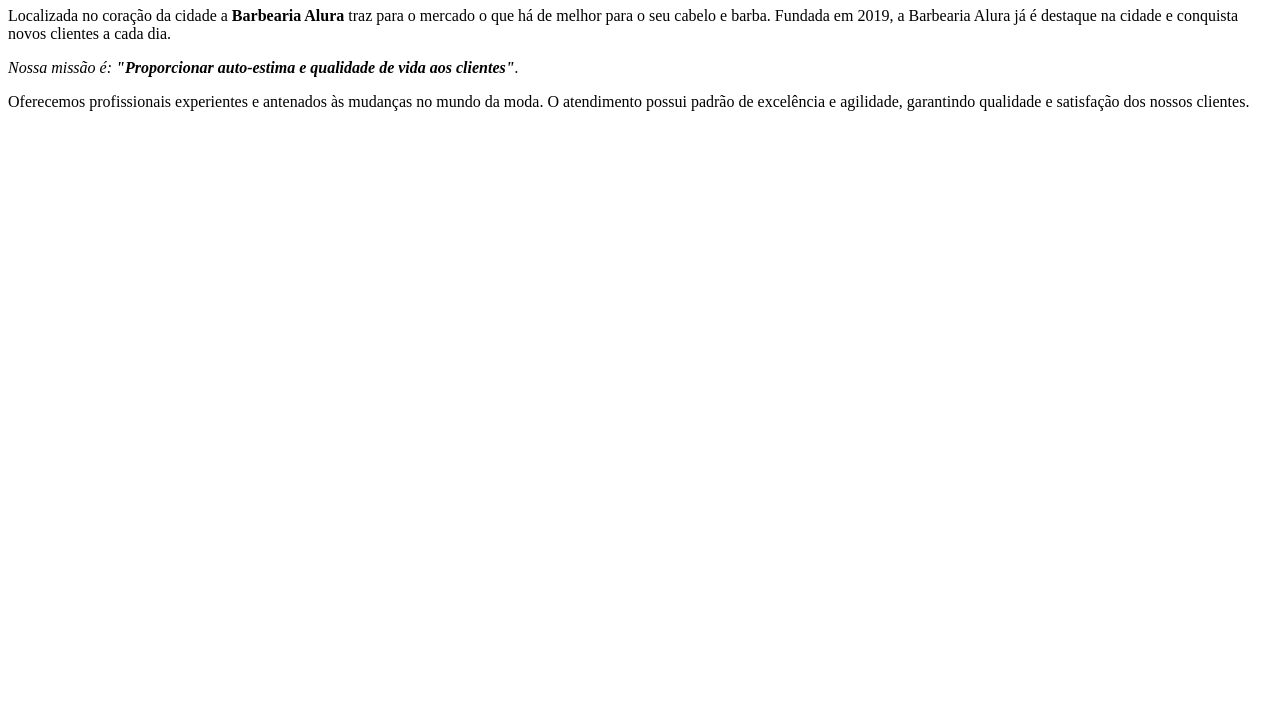
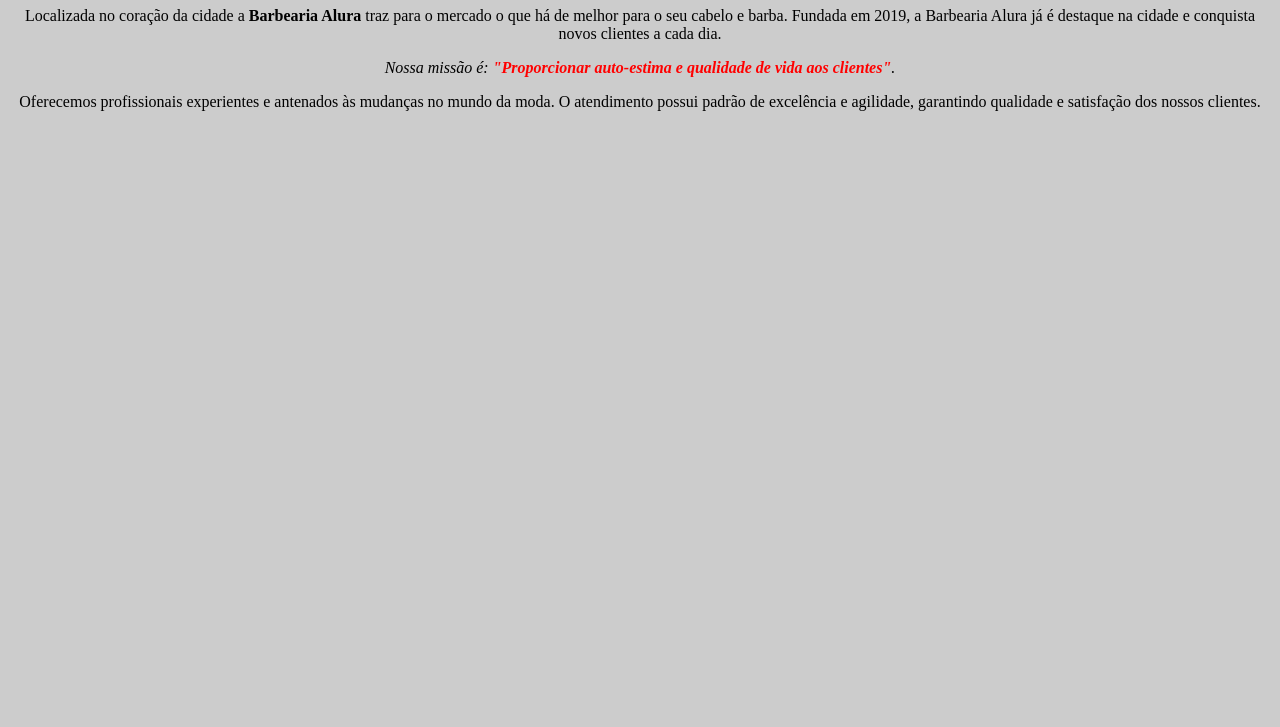
Before and after one commit to MariaVieira29/PC_MariaVieira, a plain HTML site: page index.html in a window 1280 px wide. Shown: the part 73-800 px from the top of the page. Drawn offline with Linux system fonts and the light colour scheme.

Commit message:
20/10 - style

```diff
--- a/index.html
+++ b/index.html
@@ -3,6 +3,7 @@
     <head>
         <meta charset="UTF-8">
         <title>Barbearia Alura</title>
+        <link rel="stylesheet" href="style.css">
     </head>
 
     <body>
--- a/style.css
+++ b/style.css
@@ -1,3 +1,11 @@
+body{
+  background: #cccccc
+}
+
+p{
+  text-align: center;
+}
+
 em strong{
-    color:red
+  color: #ff0000
 }
```
Lines whose indentation alone changed are shown as unchanged.
